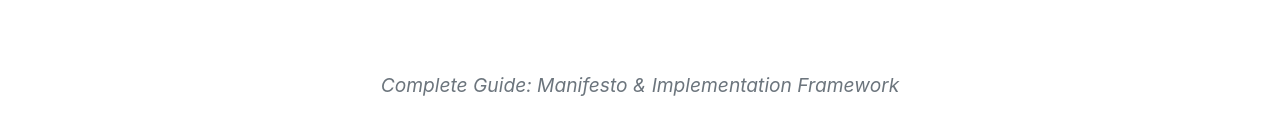
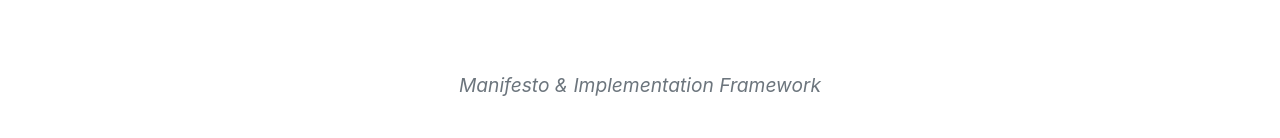
Before and after one commit to S4org/manifesto, a plain HTML site: page index.html in a window 1280 px wide. Shown: the part 284-422 px from the top of the page. Drawn offline with Linux system fonts and the light colour scheme.

Commit message:
Changed sub heading

```diff
--- a/index.html
+++ b/index.html
@@ -357,7 +357,7 @@
 
     <header role="banner">
         <h1>S4: Living Systems for Our Shared Future</h1>
-        <p class="subtitle">Complete Guide: Manifesto & Implementation Framework</p>
+        <p class="subtitle">Manifesto & Implementation Framework</p>
     </header>
 
     <main id="main-content" role="main">
```
